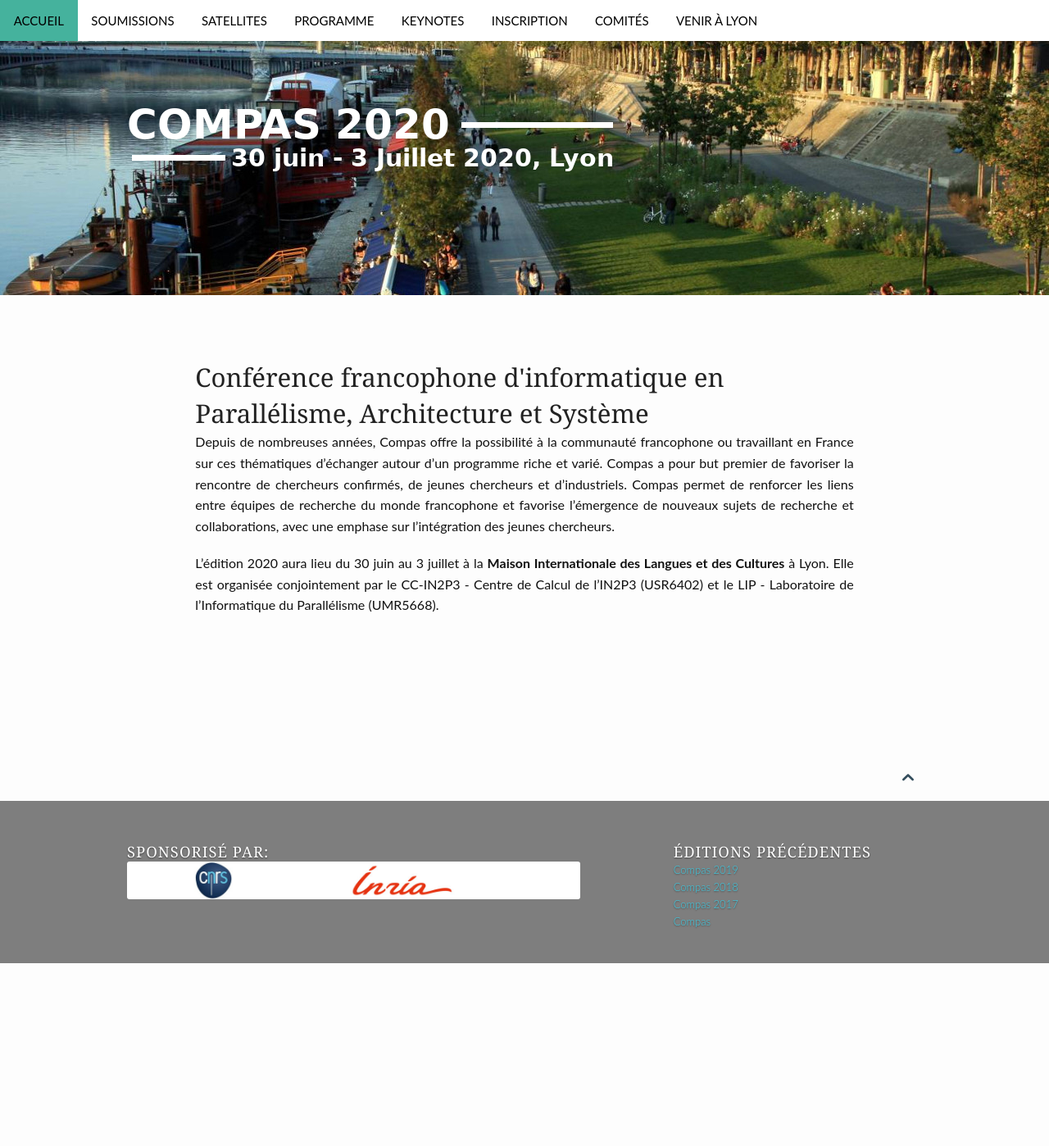
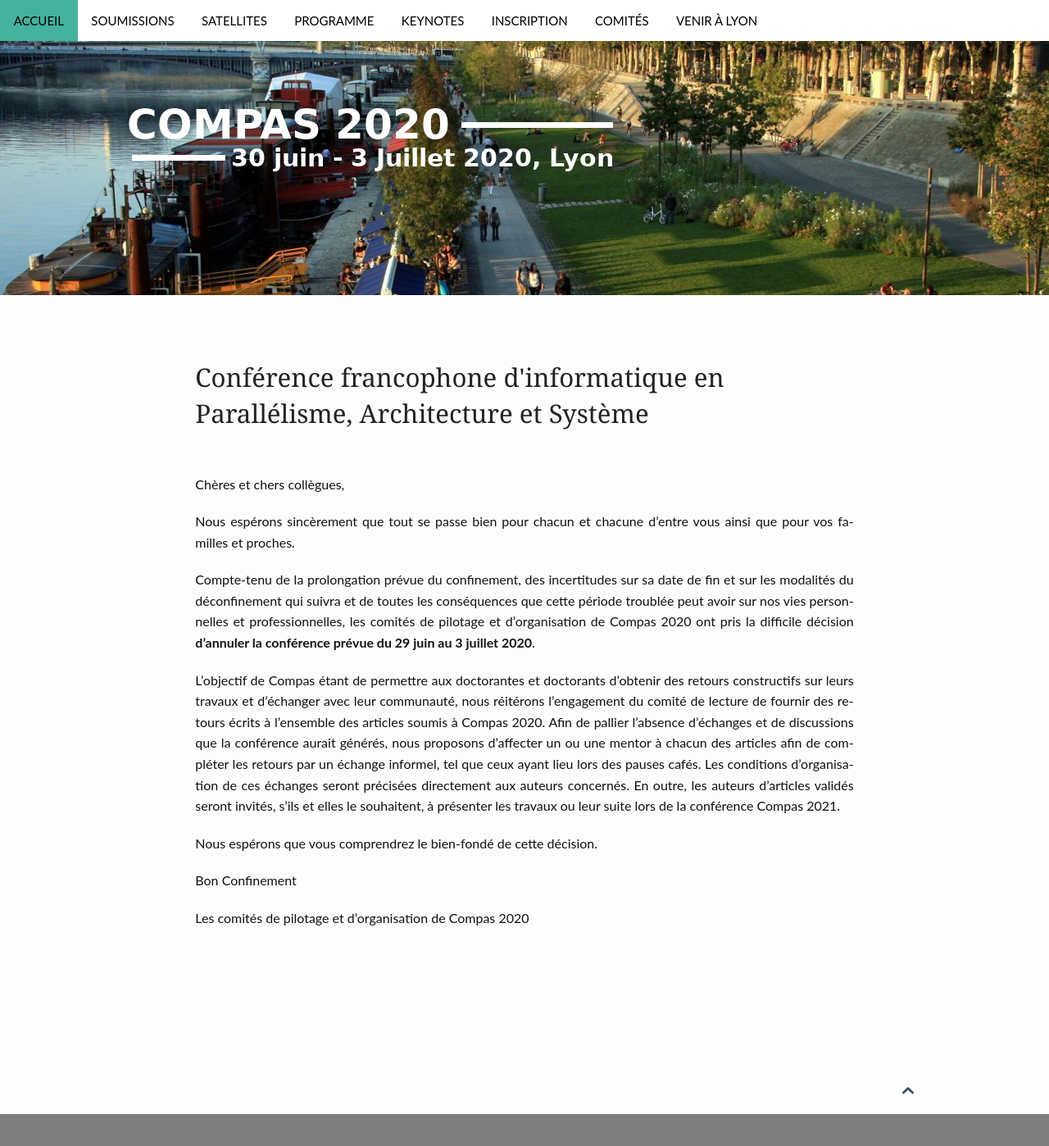
Before and after one commit to compas-conference/2020, a Jekyll site: the page built from index.md, in a window 1280 px wide and 1400 px high. Shown: the whole window at 82% size. Built offline with Jekyll 4.4.1, drawn with Linux system fonts in a browser that asks for light colours.

Commit message:
Annulation

```diff
--- a/index.md
+++ b/index.md
@@ -10,6 +10,25 @@ header:
 ---
 
 
+<BR>&nbsp;<BR>
+Chères et chers collègues,
+
+Nous espérons sincèrement que tout se passe bien pour chacun et chacune d’entre vous ainsi que pour vos familles et proches.
+{: style="text-align: justify;"}
+
+Compte-tenu de la prolongation prévue du confinement, des incertitudes sur sa date de fin et sur les modalités du déconfinement qui suivra et de toutes les conséquences que cette période troublée peut avoir sur nos vies personnelles et professionnelles, les comités de pilotage et d'organisation de Compas 2020 ont pris la difficile décision **d'annuler la conférence prévue du 29 juin au 3 juillet 2020**.
+{: style="text-align: justify;"}
+
+L'objectif de Compas étant de permettre aux doctorantes et doctorants d'obtenir des retours constructifs sur leurs travaux et d'échanger avec leur communauté, nous réitérons l'engagement du comité de lecture de fournir des retours écrits à l'ensemble des articles soumis à Compas 2020. Afin de pallier l'absence d'échanges et de discussions que la conférence aurait générés, nous proposons d'affecter un ou une mentor à chacun des articles afin de compléter les retours par un échange informel, tel que ceux ayant lieu lors des pauses cafés. Les conditions d’organisation de ces échanges seront précisées directement aux auteurs concernés. En outre, les auteurs d’articles validés seront invités, s’ils et elles le souhaitent, à présenter les travaux ou leur suite lors de la conférence Compas 2021.
+{: style="text-align: justify;"}
+
+Nous espérons que vous comprendrez le bien-fondé de cette décision.
+
+Bon Confinement
+
+Les comités de pilotage et d'organisation de Compas 2020
+
+<!--
 Depuis de nombreuses années, Compas offre la possibilité à la communauté francophone ou travaillant en France sur ces
 thématiques d'échanger autour d'un programme riche et varié. Compas a pour but premier de favoriser la rencontre de
 chercheurs confirmés, de jeunes chercheurs et d'industriels. Compas permet de renforcer les liens entre équipes de
@@ -21,3 +40,4 @@ L'édition 2020 aura lieu du 30 juin au 3 juillet à la **Maison Internationale
 Elle est organisée conjointement par le CC-IN2P3 - Centre de Calcul de l'IN2P3 (USR6402) et le LIP - Laboratoire de
 l'Informatique du Parallélisme (UMR5668).
 {: style="text-align: justify;"}
+-->
```
